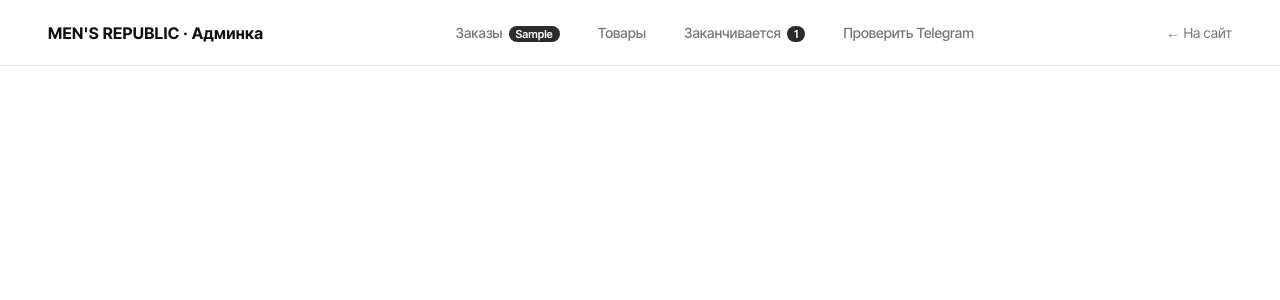
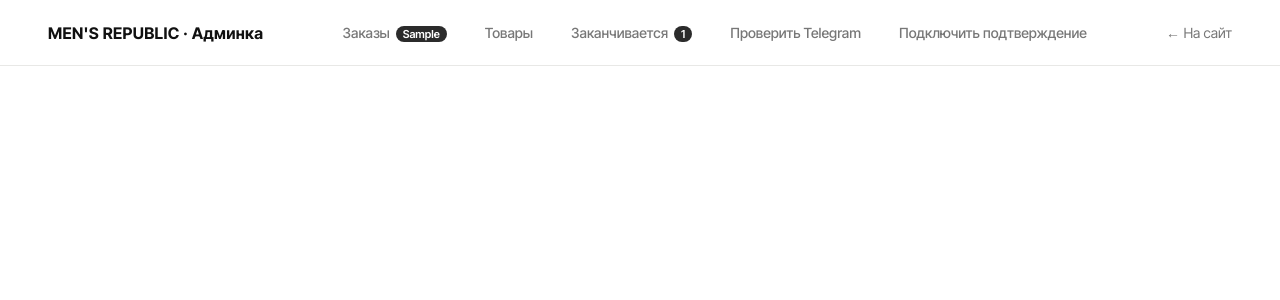
Before and after one commit to nurdkaz001/omar, a Flask app: template templates/admin.html in a window 1280 px wide. Shown: the top 300 px of the page. Run offline with Flask 3, Linux system fonts and the light colour scheme; the template is opened without the code that fills it: most values are stand-ins (such as "Sample title", 1, 10 or a date in 2020); some libraries are stand-ins or nearby versions.

Commit message:
Update admin.html

```diff
--- a/templates/admin.html
+++ b/templates/admin.html
@@ -203,6 +203,7 @@
         <a href="{{ url_for('admin_products') }}" class="{% if section == 'products' %}on{% endif %}">Товары</a>
         <a href="{{ url_for('admin_low_stock') }}" class="{% if section == 'low' %}on{% endif %}">Заканчивается{% if low_count %}<span class="pill">{{ low_count }}</span>{% endif %}</a>
         <a href="{{ url_for('admin_telegram_test') }}">Проверить Telegram</a>
+        <a href="{{ url_for('admin_telegram_webhook') }}">Подключить подтверждение</a>
     </nav>
     <a class="back" href="{{ url_for('index') }}">← На сайт</a>
 </header>
```
